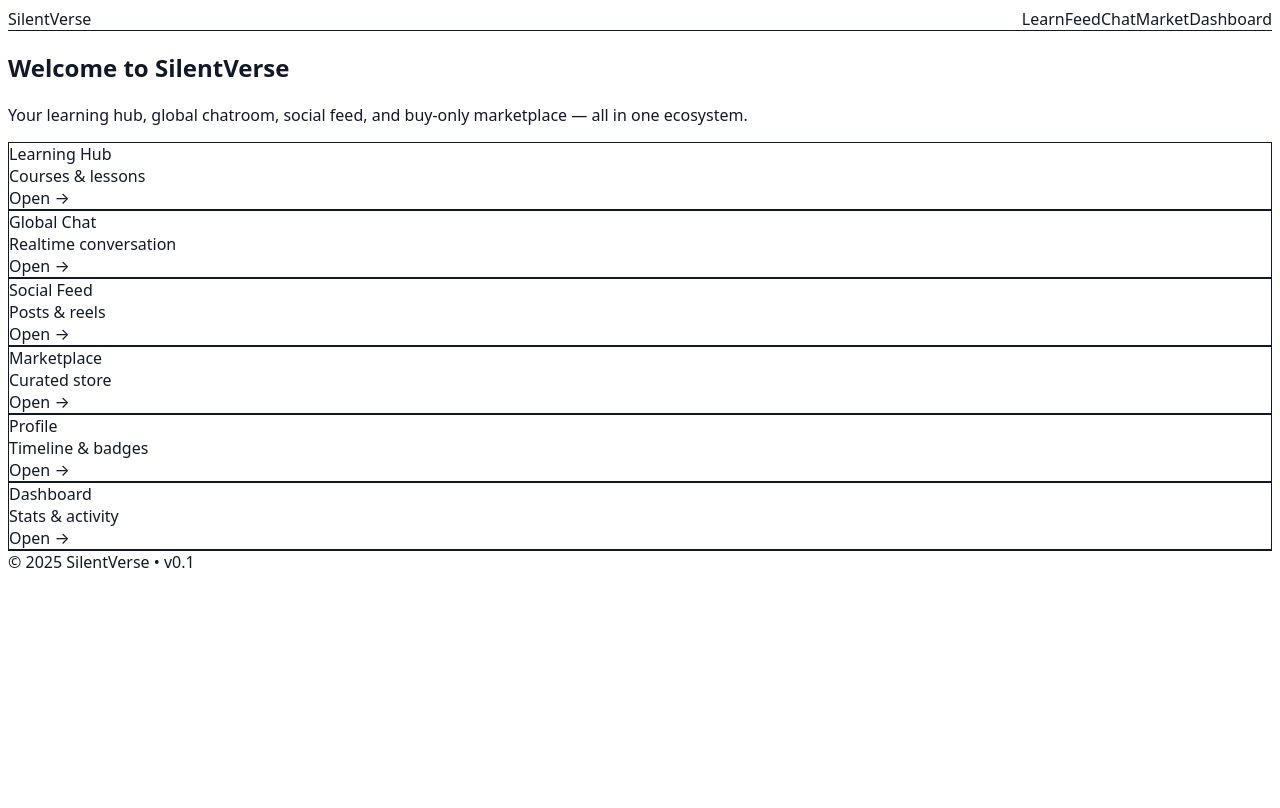
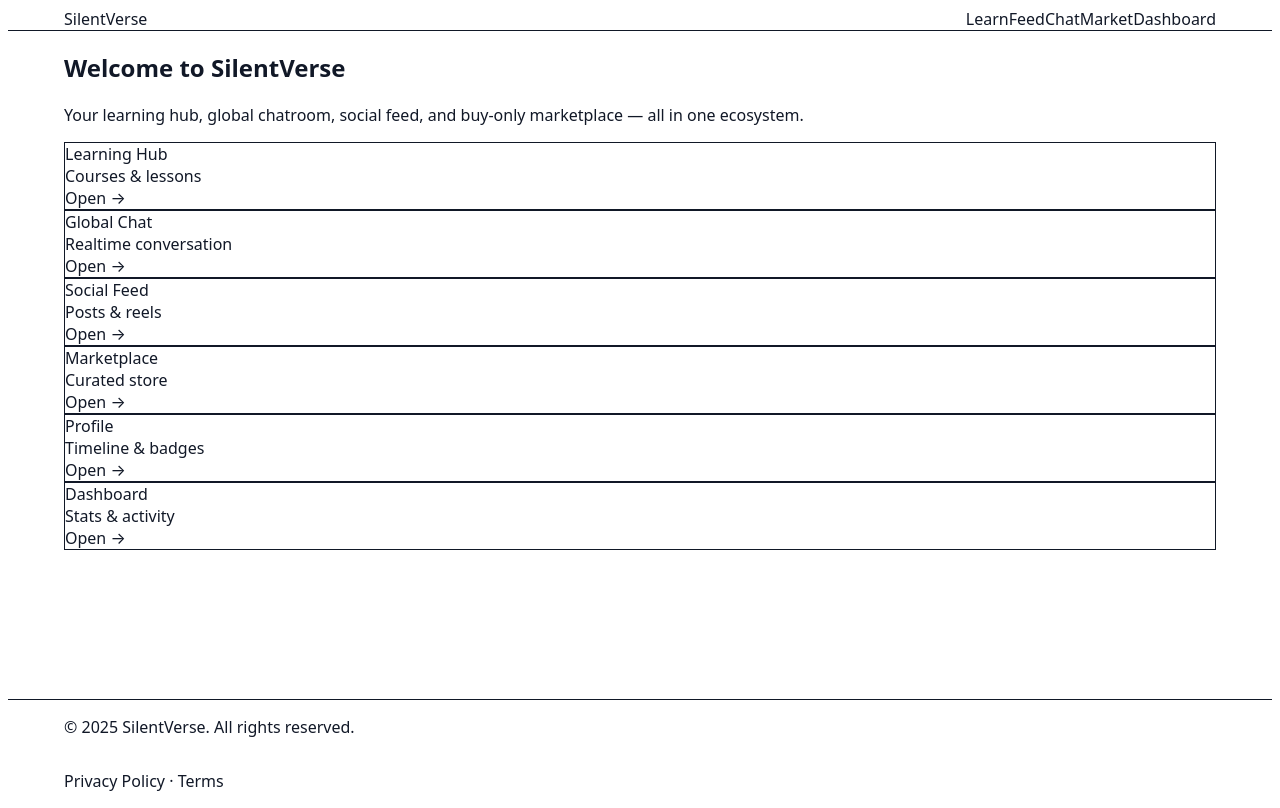
Before and after one commit to achiatyos-empire/silentverse-ecosystem, a Next.js app: page / in a window 1280 px wide. Built offline with nearby package versions, Linux system fonts and the light colour scheme.

Commit message:
Update layout.tsx

```diff
--- a/src/app/layout.tsx
+++ b/src/app/layout.tsx
@@ -4,9 +4,13 @@ import Link from "next/link"
 
 export const metadata: Metadata = {
   title: "SilentVerse",
-  description: "Learning + Social + Marketplace ecosystem",
+  description: "Learning • Social • Marketplace Ecosystem",
 }
 
+/**
+ * Root layout component shared across all routes.
+ * Handles header, footer, and page container.
+ */
 export default function RootLayout({
   children,
 }: {
@@ -14,20 +18,30 @@ export default function RootLayout({
 }) {
   return (
     <html lang="en">
-      <body className="min-h-screen bg-white text-gray-900 antialiased">
-        <header className="border-b bg-white/80 backdrop-blur">
-          <nav className="mx-auto flex max-w-6xl items-center justify-between px-4 py-3">
-            <Link href="/" className="font-semibold tracking-tight">
+      <body className="min-h-screen bg-white text-gray-900 antialiased flex flex-col">
+        {/* ===== Header ===== */}
+        <header className="border-b bg-white/80 backdrop-blur sticky top-0 z-50 fade-in">
+          <nav className="container flex items-center justify-between py-3">
+            <Link href="/" className="font-semibold text-lg tracking-tight">
               SilentVerse
             </Link>
+
             <div className="flex items-center gap-4 text-sm">
-              <Link href="/learn" className="hover:underline">Learn</Link>
-              <Link href="/feed" className="hover:underline">Feed</Link>
-              <Link href="/chat" className="hover:underline">Chat</Link>
-              <Link href="/market" className="hover:underline">Market</Link>
+              <Link href="/learn" className="hover:underline">
+                Learn
+              </Link>
+              <Link href="/feed" className="hover:underline">
+                Feed
+              </Link>
+              <Link href="/chat" className="hover:underline">
+                Chat
+              </Link>
+              <Link href="/market" className="hover:underline">
+                Market
+              </Link>
               <Link
                 href="/dashboard"
-                className="rounded-md bg-gray-900 px-3 py-1.5 text-white hover:bg-gray-700"
+                className="rounded-md bg-gray-900 px-3 py-1.5 text-white hover:bg-gray-700 transition"
               >
                 Dashboard
               </Link>
@@ -35,11 +49,24 @@ export default function RootLayout({
           </nav>
         </header>
 
-        <main className="mx-auto max-w-6xl px-4 py-8">{children}</main>
+        {/* ===== Main content ===== */}
+        <main className="flex-1 container py-8 fade-in">{children}</main>
 
-        <footer className="mt-12 border-t">
-          <div className="mx-auto max-w-6xl px-4 py-6 text-sm text-gray-500">
-            © {new Date().getFullYear()} SilentVerse • v0.1
+        {/* ===== Footer ===== */}
+        <footer className="border-t mt-12">
+          <div className="container py-6 text-sm text-gray-500 flex flex-col sm:flex-row sm:items-center sm:justify-between">
+            <p>
+              © {new Date().getFullYear()} SilentVerse. All rights reserved.
+            </p>
+            <p>
+              <Link href="/privacy" className="hover:underline">
+                Privacy Policy
+              </Link>{" "}
+              ·{" "}
+              <Link href="/terms" className="hover:underline">
+                Terms
+              </Link>
+            </p>
           </div>
         </footer>
       </body>
```
